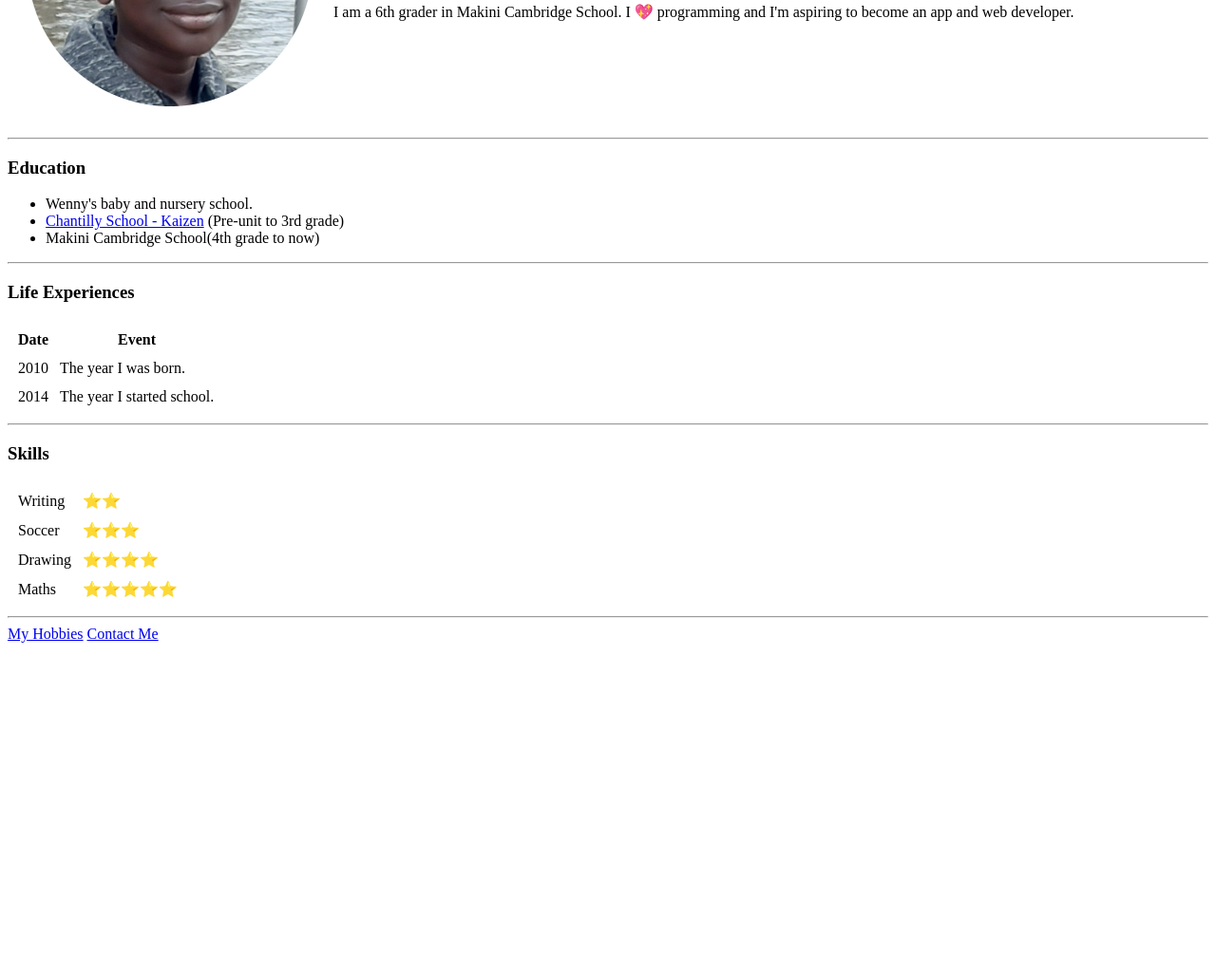
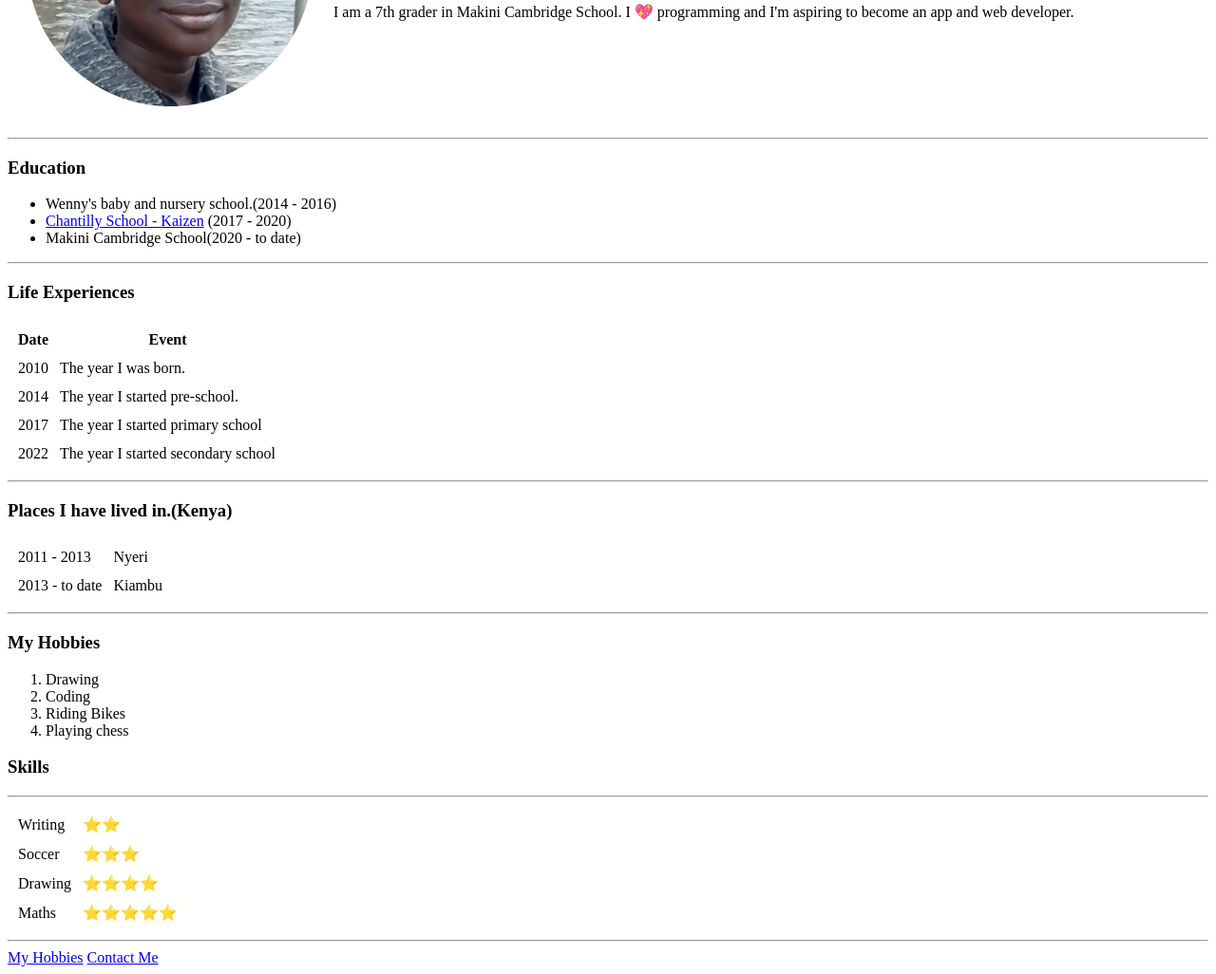
Before and after one commit to Phoenix-skull/personal-site, a plain HTML site: page index.html in a window 1280 px wide. Shown: the part 217-1243 px from the top of the page at 95% size. Before the commit the page ends 902 px from the top, so only its background shows below. Drawn offline with Linux system fonts and the light colour scheme.

Commit message:
Updating index.html

```diff
--- a/index.html
+++ b/index.html
@@ -13,7 +13,7 @@
           <h1>Ryan Muhoro</h1>
           <p><em>Student at <strong><a href="https://www.makinischool.ac.ke/makini-cambridge">
           Makini Cambridge School</a></strong>.</em> </p>
-          <p>I am a 6th grader in Makini Cambridge School. I 💖 programming and I'm
+          <p>I am a 7th grader in Makini Cambridge School. I 💖 programming and I'm
             aspiring to become an app and web developer.
           </p>
         </td>
@@ -22,10 +22,10 @@
     <hr>
     <h3>Education</h3>
     <ul>
-      <li>Wenny's baby and nursery school.</li>
+      <li>Wenny's baby and nursery school.(2014 - 2016)</li>
       <li><a href="https://www.chantillyschools.ac.ke/">Chantilly School - Kaizen</a>
-        (Pre-unit to 3rd grade)</li>
-      <li>Makini Cambridge School(4th grade to now)</li>
+        (2017 - 2020)</li>
+      <li>Makini Cambridge School(2020 - to date)</li>
     </ul>
 
     <hr>
@@ -47,7 +47,36 @@
         </tr>
         <tr>
           <td>2014</td>
-          <td>The year I started school.</td>
+          <td>The year I started pre-school.</td>
+        </tr>
+
+        <tr>
+          <td>2017</td>
+          <td>The year I started primary school</td>
+        </tr>
+
+        <tr>
+          <td>2022</td>
+          <td>The year I started secondary school</td>
+        </tr>
+
+      </tbody>
+     </table>
+
+      <hr>
+
+    <h3>Places I have lived in.(Kenya)</h3>
+
+    <table cellspacing = "10">
+      <tbody>
+        <tr>
+          <td>2011 - 2013</td>
+          <td>Nyeri</td>
+        </tr>
+
+        <tr>
+          <td>2013 - to date</td>
+          <td>Kiambu</td>
         </tr>
       </tbody>
 
@@ -55,7 +84,16 @@
 
     <hr>
 
+    <h3>My Hobbies</h3>
+    <ol>
+      <li>Drawing</li>
+      <li>Coding</li>
+      <li>Riding Bikes</li>
+      <li>Playing chess</li>
+    </ol>
     <h3>Skills</h3>
+
+    <hr>
 
     <table cellspacing = "10">
 
```
